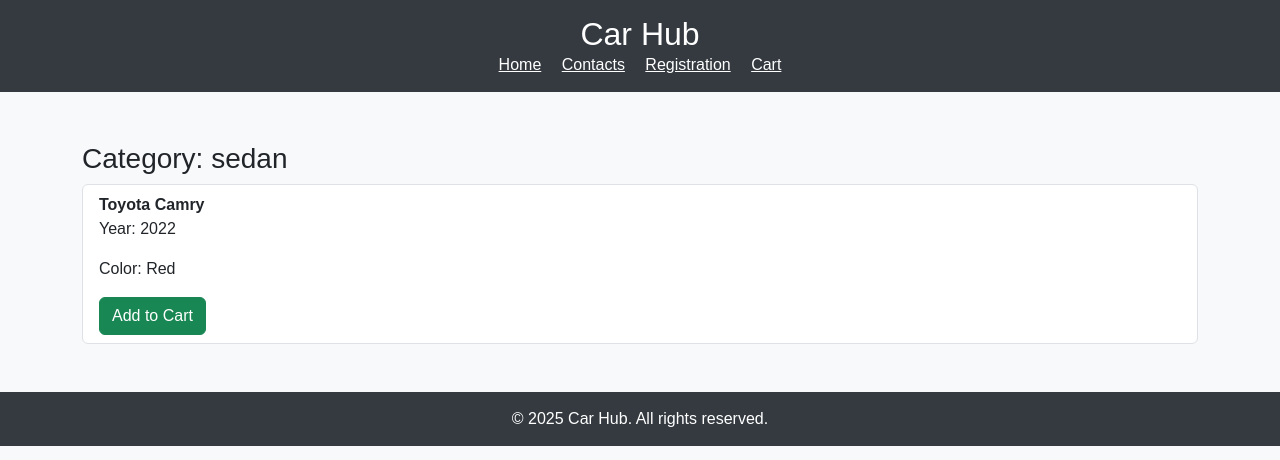
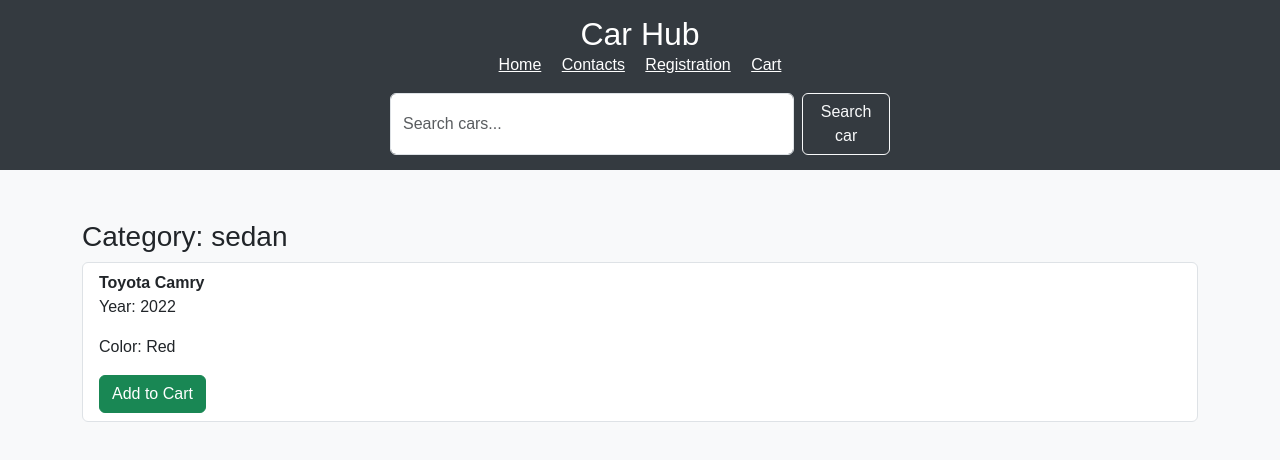
Before and after one commit to Evgen-dev1989/car_hub, a Django app: page /car/1/ in a window 1280 px wide. Shown: the top 460 px of the page. Run offline with Django 5.2, Linux system fonts and the light colour scheme; data comes from the database, SQL or seed files in the repository; both versions use the stored data as it was after the commit.

Commit message:
+ from Search car

```diff
--- a/car_hub/templates/cart.html
+++ b/car_hub/templates/cart.html
@@ -33,7 +33,11 @@
             <a href="{% url 'registr' %}" class="text-white me-3">Registration</a>
             <a href="{% url 'cart_detail' %}" class="text-white">Cart</a>
             <a href="{% url 'rss_feed' %}" class="text-white">RSS Feed</a>
+
         </nav>
+        <form class="d-flex justify-content-center mt-3" method="get" action="{% url 'haystack_search' %}" style="max-width: 500px; margin: 0 auto;">
+        <input class="form-control me-2" type="text" name="q" value="{{ request.GET.q }}" placeholder="Search cars..." aria-label="Search">
+        <button class="btn btn-outline-light" type="submit">Search car</button>
     </header>
 
     <div class="container">
--- a/car_hub/templates/categories_cars.html
+++ b/car_hub/templates/categories_cars.html
@@ -38,6 +38,10 @@
             <a href="{% url 'registr' %}" class="text-white me-3">Registration</a>
             <a href="{% url 'cart_detail' %}" class="text-white">Cart</a>
         </nav>
+        <form class="d-flex justify-content-center mt-3" method="get" action="{% url 'haystack_search' %}" style="max-width: 500px; margin: 0 auto;">
+        <input class="form-control me-2" type="text" name="q" value="{{ request.GET.q }}" placeholder="Search cars..." aria-label="Search">
+        <button class="btn btn-outline-light" type="submit">Search car</button>
+    </form>
     </header>
 
     <div class="container">
--- a/car_hub/templates/category_detail.html
+++ b/car_hub/templates/category_detail.html
@@ -32,6 +32,9 @@
             <a href="{% url 'registr' %}" class="text-white me-3">Registration</a>
             <a href="{% url 'cart_detail' %}" class="text-white">Cart</a>
         </nav>
+         <form class="d-flex justify-content-center mt-3" method="get" action="{% url 'haystack_search' %}" style="max-width: 500px; margin: 0 auto;">
+        <input class="form-control me-2" type="text" name="q" value="{{ request.GET.q }}" placeholder="Search cars..." aria-label="Search">
+        <button class="btn btn-outline-light" type="submit">Search car</button>
     </header>
 
     <div class="container">
--- a/car_hub/templates/registration.html
+++ b/car_hub/templates/registration.html
@@ -32,6 +32,9 @@
             <a href="{% url 'registr' %}" class="text-white me-3">Registration</a>
             <a href="{% url 'cart_detail' %}" class="text-white">Cart</a>
         </nav>
+         <form class="d-flex justify-content-center mt-3" method="get" action="{% url 'haystack_search' %}" style="max-width: 500px; margin: 0 auto;">
+        <input class="form-control me-2" type="text" name="q" value="{{ request.GET.q }}" placeholder="Search cars..." aria-label="Search">
+        <button class="btn btn-outline-light" type="submit">Search car</button>
     </header>
 
     <div class="container text-center">
--- a/car_hub/templates/result_search_car.html
+++ b/car_hub/templates/result_search_car.html
@@ -32,10 +32,17 @@
             <a href="{% url 'registr' %}" class="text-white me-3">Registration</a>
             <a href="{% url 'cart_detail' %}" class="text-white">Cart</a>
         </nav>
+         <form class="d-flex justify-content-center mt-3" method="get" action="{% url 'haystack_search' %}" style="max-width: 500px; margin: 0 auto;">
+        <input class="form-control me-2" type="text" name="q" value="{{ request.GET.q }}" placeholder="Search cars..." aria-label="Search">
+        <button class="btn btn-outline-light" type="submit">Search car</button>
     </header>
 
     <div class="container">
+        <h3>{% if category %}
         <h3>Category: {{ category.name }}</h3>
+            {% else %}
+        <h3>No category assigned</h3>
+            {% endif %}
         {% if car %}
             <ul class="list-group">
 
--- a/car_hub/templates/search/search.html
+++ b/car_hub/templates/search/search.html
@@ -11,8 +11,7 @@
         <input type="text" name="q" value="{{ request.GET.q }}" placeholder="Search...">
         <button type="submit">Search</button>
     </form>
-    <p>object_list: {{ object_list }}</p>
-    <p>page: {{ page }}</p>
+
     {% if query %}
     <h2>Results for "{{ query }}":</h2>
     <ul>
--- a/car_hub/templates/Сontacts.html
+++ b/car_hub/templates/Сontacts.html
@@ -46,6 +46,9 @@
             <a href="{% url 'registr' %}" class="text-white me-3">Registration</a>
             <a href="{% url 'cart_detail' %}" class="text-white">Cart</a>
         </nav>
+         <form class="d-flex justify-content-center mt-3" method="get" action="{% url 'haystack_search' %}" style="max-width: 500px; margin: 0 auto;">
+        <input class="form-control me-2" type="text" name="q" value="{{ request.GET.q }}" placeholder="Search cars..." aria-label="Search">
+        <button class="btn btn-outline-light" type="submit">Search car</button>
     </header>
 
     <div class="container text-center">
```
Also changed, not shown: car_hub/db.sqlite3.
